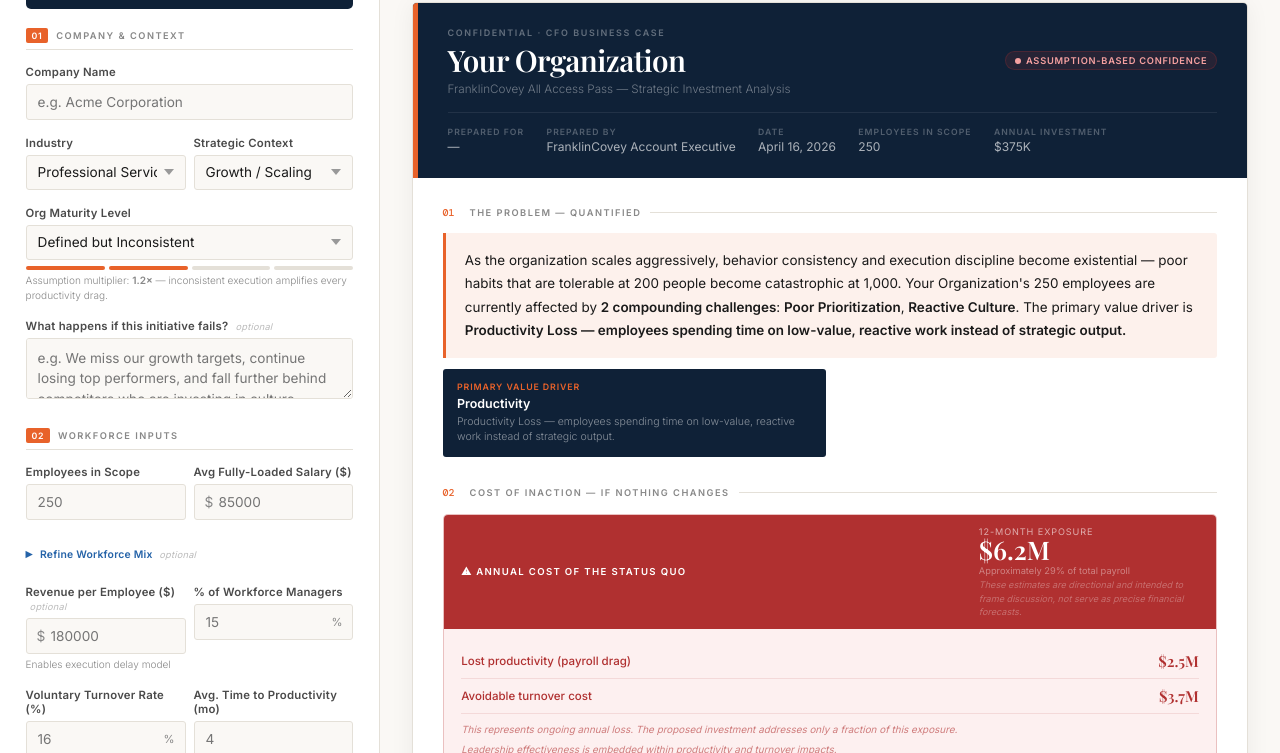
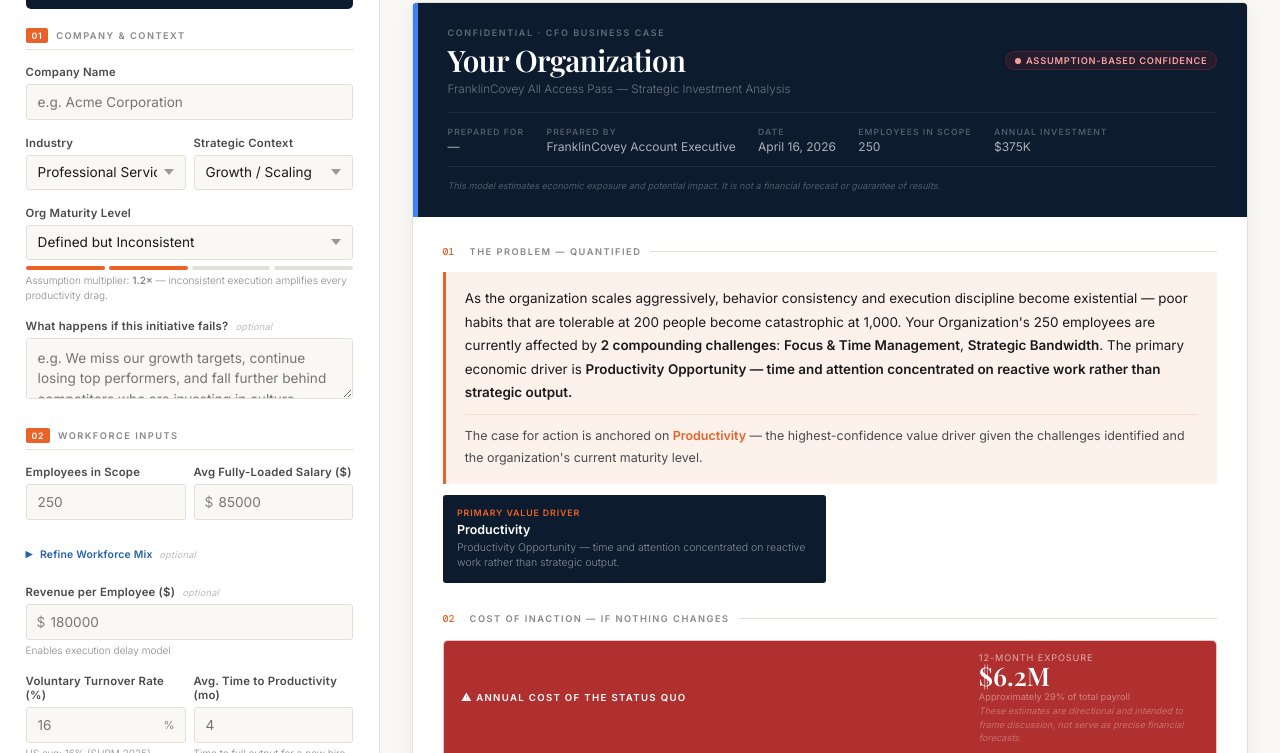
Before and after one commit to Timbernard53/FC-Business-Case-Generator, a plain HTML site: page index.html in a window 1280 px wide. Both pictures are taken after a click on the button "BUILD BUSINESS CASE →". Shown: the part 163-916 px from the top of the page. Drawn offline with nearby package versions, Linux system fonts and the light colour scheme; a web font is replaced by a local one.

Commit message:
Update index.html

```diff
--- a/index.html
+++ b/index.html
@@ -11,8 +11,9 @@
 ══════════════════════════════════════════════════════ */
 *,*::before,*::after{box-sizing:border-box;margin:0;padding:0;}
 :root{
-  --navy:#0f2137; --navy-mid:#1a3a5c; --navy-light:#2563a8;
+  --navy:#0d1b2e; --navy-mid:#1a3a5c; --navy-light:#2563a8;
   --fc-orange:#e8622a; --fc-orange-light:#fdf1ec; --fc-orange-mid:#f5a07a;
+  --fc-blue:#3b82f6; --fc-blue-dark:#1d4ed8;
   --cream:#faf8f5; --white:#fff; --rule:#e4e0d8;
   --ink:#1a1a1a; --ink-mid:#4a4a4a; --ink-light:#888; --ink-faint:#bbb;
   --green:#1a6b45; --green-light:#eaf4ee; --green-mid:#2d9966;
@@ -28,9 +29,11 @@ body{font-family:'Inter',sans-serif;background:var(--cream);color:var(--ink);min
 ══════════════════════════════════════════════════════ */
 .header{background:var(--navy);overflow:hidden;}
 .header-inner{display:flex;align-items:stretch;min-height:88px;}
-.hbrand{background:var(--fc-orange);padding:1.1rem 1.6rem;display:flex;flex-direction:column;justify-content:center;min-width:185px;flex-shrink:0;}
-.hbrand-name{font-family:'Playfair Display',serif;font-size:1.15rem;color:#fff;font-weight:600;line-height:1.2;}
-.hbrand-sub{font-size:0.57rem;font-weight:500;letter-spacing:.15em;text-transform:uppercase;color:rgba(255,255,255,.65);margin-top:3px;}
+.hbrand{background:var(--navy);padding:1.1rem 1.8rem;display:flex;align-items:center;gap:14px;flex-shrink:0;border-right:1px solid rgba(255,255,255,.08);}
+.hbrand-logo{flex-shrink:0;}
+.hbrand-wordmark{display:flex;flex-direction:column;gap:1px;}
+.hbrand-name{font-family:'Inter',sans-serif;font-size:1.2rem;color:#fff;font-weight:700;letter-spacing:-.02em;line-height:1.15;}
+.hbrand-sub{font-size:0.55rem;font-weight:500;letter-spacing:.18em;text-transform:uppercase;color:rgba(255,255,255,.45);margin-top:1px;}
 .htitle{padding:1.1rem 2rem;display:flex;flex-direction:column;justify-content:center;flex:1;}
 .htitle h1{font-family:'Playfair Display',serif;font-size:1.35rem;color:#fff;font-weight:500;letter-spacing:-.01em;}
 .htitle p{font-size:0.68rem;color:rgba(255,255,255,.35);margin-top:4px;font-weight:300;letter-spacing:.04em;}
@@ -192,7 +195,7 @@ select{-webkit-appearance:none;appearance:none;cursor:pointer;
 /* doc header */
 .doc-hd{background:var(--navy);}
 .doc-hd-inner{display:flex;align-items:stretch;}
-.doc-hd-accent{background:var(--fc-orange);width:5px;flex-shrink:0;}
+.doc-hd-accent{background:var(--fc-blue);width:5px;flex-shrink:0;}
 .doc-hd-body{padding:1.5rem 1.85rem;flex:1;}
 .doc-eyebrow{font-size:.56rem;font-weight:600;letter-spacing:.18em;text-transform:uppercase;color:rgba(255,255,255,.35);margin-bottom:6px;}
 .doc-company{font-family:'Playfair Display',serif;font-size:1.85rem;color:#fff;font-weight:600;letter-spacing:-.02em;line-height:1.1;}
@@ -394,8 +397,29 @@ select{-webkit-appearance:none;appearance:none;cursor:pointer;
 <div class="header">
   <div class="header-inner">
     <div class="hbrand">
+      <!-- FC logo mark — diamond/compass shape matching brand -->
+      <div class="hbrand-logo">
+        <svg width="38" height="38" viewBox="0 0 38 38" fill="none" xmlns="http://www.w3.org/2000/svg">
+          <defs>
+            <linearGradient id="lg1" x1="0" y1="0" x2="1" y2="1"><stop offset="0%" stop-color="#7ec8f7"/><stop offset="100%" stop-color="#2563c8"/></linearGradient>
+            <linearGradient id="lg2" x1="1" y1="0" x2="0" y2="1"><stop offset="0%" stop-color="#5aaef0"/><stop offset="100%" stop-color="#1d4ed8"/></linearGradient>
+            <linearGradient id="lg3" x1="0" y1="1" x2="1" y2="0"><stop offset="0%" stop-color="#3b82f6"/><stop offset="100%" stop-color="#93c5fd"/></linearGradient>
+            <linearGradient id="lg4" x1="1" y1="1" x2="0" y2="0"><stop offset="0%" stop-color="#1d4ed8"/><stop offset="100%" stop-color="#60a5fa"/></linearGradient>
+          </defs>
+          <!-- Top petal -->
+          <path d="M19 2 C19 2 13 10 13 19 C13 19 16 16 19 14 C22 16 25 19 25 19 C25 10 19 2 19 2Z" fill="url(#lg1)"/>
+          <!-- Right petal -->
+          <path d="M36 19 C36 19 28 13 19 13 C19 13 22 16 24 19 C22 22 19 25 19 25 C28 25 36 19 36 19Z" fill="url(#lg2)"/>
+          <!-- Bottom petal -->
+          <path d="M19 36 C19 36 25 28 25 19 C25 19 22 22 19 24 C16 22 13 19 13 19 C13 28 19 36 19 36Z" fill="url(#lg3)"/>
+          <!-- Left petal -->
+          <path d="M2 19 C2 19 10 25 19 25 C19 25 16 22 14 19 C16 16 19 13 19 13 C10 13 2 19 2 19Z" fill="url(#lg4)"/>
+        </svg>
+      </div>
+      <div class="hbrand-wordmark">
         <div class="hbrand-name">FranklinCovey</div>
         <div class="hbrand-sub">All Access Pass</div>
+      </div>
     </div>
     <div class="htitle">
       <h1>Business Case Generator</h1>
@@ -595,7 +619,6 @@ select{-webkit-appearance:none;appearance:none;cursor:pointer;
               <div class="wmix-note" id="wmixNote" style="display:none;">Percentages must total 100 — adjust to apply blended salary.</div>
             </div>
           </div>
-          <div class="field-row">
           <div class="field">
             <label>Revenue per Employee ($) <span class="optional-tag">optional</span></label>
             <div class="input-wrap has-pfx">
@@ -603,14 +626,6 @@ select{-webkit-appearance:none;appearance:none;cursor:pointer;
               <input type="number" id="revPerEmp" placeholder="180000" oninput="liveUpdate()"/>
             </div>
             <div class="field-hint">Enables execution delay model</div>
-            </div>
-            <div class="field">
-              <label>% of Workforce Managers</label>
-              <div class="input-wrap has-sfx">
-                <input type="number" id="mgrPct" placeholder="15" min="1" max="50" oninput="liveUpdate()"/>
-                <span class="sfx">%</span>
-              </div>
-            </div>
           </div>
           <div class="field-row">
             <div class="field">
@@ -638,42 +653,42 @@ select{-webkit-appearance:none;appearance:none;cursor:pointer;
             <div class="pchip">
               <input type="checkbox" id="pp_prioritization" value="prioritization" checked onchange="liveUpdate()"/>
               <label for="pp_prioritization">
-                <div class="pchip-name">Poor Prioritization</div>
+                <div class="pchip-name">Focus &amp; Time Management</div>
                 <div class="pchip-sub">Productivity · 8% drag</div>
               </label>
             </div>
             <div class="pchip">
               <input type="checkbox" id="pp_reactive" value="reactive" checked onchange="liveUpdate()"/>
               <label for="pp_reactive">
-                <div class="pchip-name">Reactive Culture</div>
+                <div class="pchip-name">Strategic Bandwidth</div>
                 <div class="pchip-sub">Productivity · 10% drag</div>
               </label>
             </div>
             <div class="pchip">
               <input type="checkbox" id="pp_trust" value="trust" onchange="liveUpdate()"/>
               <label for="pp_trust">
-                <div class="pchip-name">Low Trust</div>
+                <div class="pchip-name">Trust &amp; Collaboration</div>
                 <div class="pchip-sub">Execution · 12% drag</div>
               </label>
             </div>
             <div class="pchip">
               <input type="checkbox" id="pp_execution" value="execution" onchange="liveUpdate()"/>
               <label for="pp_execution">
-                <div class="pchip-name">Weak Execution</div>
+                <div class="pchip-name">Execution Alignment</div>
                 <div class="pchip-sub">Execution · 9% drag</div>
               </label>
             </div>
             <div class="pchip">
               <input type="checkbox" id="pp_retention" value="retention" onchange="liveUpdate()"/>
               <label for="pp_retention">
-                <div class="pchip-name">High Turnover</div>
+                <div class="pchip-name">Talent Retention</div>
                 <div class="pchip-sub">Retention · 15% drag</div>
               </label>
             </div>
             <div class="pchip">
               <input type="checkbox" id="pp_leadership" value="leadership" onchange="liveUpdate()"/>
               <label for="pp_leadership">
-                <div class="pchip-name">Manager Quality</div>
+                <div class="pchip-name">Leadership Effectiveness</div>
                 <div class="pchip-sub">Leadership · 11% drag</div>
               </label>
             </div>
@@ -777,40 +792,40 @@ let lastResult = null;
 /* ── PAIN DATA ────────────────────────────────────── */
 const PAIN = {
   prioritization:{
-    name:'Poor Prioritization', category:'productivity', weight:.08,
-    desc:'Teams default to urgent, low-value work — leaving strategic initiatives perpetually deferred.',
+    name:'Focus & Time Management', category:'productivity', weight:.08,
+    desc:'Time and attention are concentrated on urgent, visible work — leaving high-value strategic initiatives under-resourced.',
     stat:'Employees operating reactively lose ~28% of productive output weekly (Gallup 2025).',
-    fcSolution:'The 7 Habits and 5 Choices frameworks provide every employee a repeatable system to reclaim Quadrant II time.'
+    fcSolution:'The 7 Habits and 5 Choices frameworks give every employee a repeatable system to protect time for Quadrant II work.'
   },
   reactive:{
-    name:'Reactive Culture', category:'productivity', weight:.10,
-    desc:'The organization perpetually firefights, crowding out the capability-building that drives long-term performance.',
+    name:'Strategic Bandwidth', category:'productivity', weight:.10,
+    desc:'The organization is stretched responding to immediate demands, limiting capacity for the capability-building that drives sustained performance.',
     stat:'Proactive-culture companies outperform reactive peers by 40% on growth (McKinsey).',
-    fcSolution:'FranklinCovey\'s culture methodology shifts teams from reactive to intentional at scale.'
+    fcSolution:'FranklinCovey\'s culture methodology shifts teams from reactive to intentional execution at scale.'
   },
   trust:{
-    name:'Low Organizational Trust', category:'execution', weight:.12,
-    desc:'Cross-functional friction, slow decisions, and high coordination costs create a "trust tax" on every initiative.',
-    stat:'Low-trust organizations pay 20–40% more in time and cost on every cross-functional transaction (Covey & Merrill).',
-    fcSolution:'The Speed of Trust curriculum gives leaders measurable behaviors to reduce coordination cost.'
+    name:'Trust & Collaboration', category:'execution', weight:.12,
+    desc:'Cross-functional coordination carries a cost premium — slower decisions, higher friction, and reduced speed to market on shared initiatives.',
+    stat:'Organizations with lower trust pay 20–40% more in time and cost on every cross-functional transaction (Covey & Merrill).',
+    fcSolution:'The Speed of Trust curriculum gives leaders concrete behaviors to measurably reduce coordination cost.'
   },
   execution:{
-    name:'Strategy-Execution Gap', category:'execution', weight:.09,
-    desc:'Strategic priorities don\'t cascade to front-line behavior. Goals exist at the leadership level but not in daily work.',
-    stat:'67% of strategic plans never fully execute due to poor goal alignment (HBR).',
-    fcSolution:'4 Disciplines of Execution (WIGs, lead measures, scoreboard, accountability rhythm) closes the gap operationally.'
+    name:'Execution Alignment', category:'execution', weight:.09,
+    desc:'Strategic priorities are not consistently translating into daily behavior and measurable outcomes at the team level.',
+    stat:'67% of strategic plans never fully execute due to goal alignment gaps (HBR).',
+    fcSolution:'4 Disciplines of Execution (WIGs, lead measures, scoreboard, accountability rhythm) closes the strategy-to-action gap.'
   },
   retention:{
-    name:'High Voluntary Turnover', category:'retention', weight:.15,
-    desc:'Above-benchmark attrition is inflating recruiting and onboarding costs while depleting institutional knowledge.',
+    name:'Talent Retention', category:'retention', weight:.15,
+    desc:'Voluntary attrition is creating recurring costs in recruiting, onboarding, and productivity ramp while reducing institutional knowledge.',
     stat:'Replacement cost: 50–200% of annual salary (SHRM 2025). 42% of exits are preventable (Gallup 2025).',
     fcSolution:'Leadership and engagement content directly addresses the #1 driver of exits: the manager relationship. A portion of turnover is driven by manager effectiveness, which is directly addressed through leadership development.'
   },
   leadership:{
-    name:'Manager Effectiveness', category:'leadership', weight:.11,
-    desc:'Frontline managers lack coaching, prioritization, and engagement skills to retain and develop their teams.',
+    name:'Leadership Effectiveness', category:'leadership', weight:.11,
+    desc:'Frontline leaders have significant opportunity to strengthen their coaching, prioritization, and team development skills.',
     stat:'70% of team engagement variance is attributable to the manager (Gallup 2025).',
-    fcSolution:'Leader In Me and manager effectiveness content gives every people leader a consistent operating system.'
+    fcSolution:'Leader In Me and manager effectiveness content gives every people leader a consistent, scalable operating system.'
   }
 };
 
@@ -875,7 +890,6 @@ function confidenceScore(){
   if(v('pricePerSeat',0)>0) userProvided++;
   if(v('turnover',0)>0) userProvided++;
   if(v('revPerEmp',0)>0) userProvided++;
-  if(v('mgrPct',0)>0) userProvided++;
   // >50% default/estimated = assumption-based
   if(userProvided<=2) return 'low';
   // some real data, some estimates = mixed
@@ -954,7 +968,6 @@ function buildModel(){
   const revPerEmpRaw   = v('revPerEmp',0);
   const revPerEmpEstimated = revPerEmpRaw === 0;
   const revPerEmp = revPerEmpRaw > 0 ? revPerEmpRaw : salary * 2.5;
-  const mgrPct      = v('mgrPct',15)/100;
   const turnoverPct = v('turnover',16)/100;
   const rampMonths  = v('rampMonths',4);
   const pricePerSeat= v('pricePerSeat',1500);
@@ -962,7 +975,6 @@ function buildModel(){
   const matMult     = MATURITY_MULT[g('maturity').value||'defined'];
 
   const totalPayroll  = employees * salary;
-  const managers      = Math.round(employees * mgrPct);
   const totalInvest   = employees * pricePerSeat;
   const totalMultiYr  = totalInvest * contractYrs;
 
@@ -1026,16 +1038,16 @@ function buildModel(){
 
   // Pain-to-category desc
   const catDesc = {
-    productivity:'Productivity Loss — employees spending time on low-value, reactive work instead of strategic output.',
-    execution:'Execution Delay — strategy not translating into daily behavior, costing speed and revenue.',
-    retention:'Avoidable Turnover — recruiting, onboarding, and ramp costs from preventable exits.',
-    leadership:'Manager Effectiveness — team output suppressed by undertrained frontline leaders.'
+    productivity:'Productivity Opportunity — time and attention concentrated on reactive work rather than strategic output.',
+    execution:'Execution Alignment — strategy not consistently translating into daily team behavior and measurable outcomes.',
+    retention:'Talent Retention — recruiting, onboarding, and ramp costs from preventable exits.',
+    leadership:'Leadership Effectiveness — team performance and engagement influenced by frontline leader development.'
   };
 
   return {
     // inputs
-    employees, salary, revPerEmp, revPerEmpEstimated, mgrPct, turnoverPct, rampMonths,
-    pricePerSeat, contractYrs, managers, matMult,
+    employees, salary, revPerEmp, revPerEmpEstimated, turnoverPct, rampMonths,
+    pricePerSeat, contractYrs, matMult,
     totalPayroll, totalInvest, totalMultiYr,
     // model
     cats, grossVal, grossValPreOverlap, overlapAdj,
@@ -1185,6 +1197,7 @@ function renderDoc(m){
             <div class="doc-meta-item"><span class="doc-meta-lbl">Employees in scope</span><span class="doc-meta-val">${m.employees.toLocaleString()}</span></div>
             <div class="doc-meta-item"><span class="doc-meta-lbl">Annual investment</span><span class="doc-meta-val">${ff(m.totalInvest)}</span></div>
           </div>
+          <div style="margin-top:.75rem;padding-top:.75rem;border-top:1px solid rgba(255,255,255,.08);font-size:.57rem;color:rgba(255,255,255,.28);font-style:italic;line-height:1.5;">This model estimates economic exposure and potential impact. It is not a financial forecast or guarantee of results.</div>
         </div>
       </div>
     </div>
@@ -1194,7 +1207,8 @@ function renderDoc(m){
       <div class="dsec">
         <div class="dsec-hd"><span class="dsec-num">01</span><span class="dsec-title">The Problem — Quantified</span><div class="dsec-line"></div></div>
         <div class="prob-block">
-          <p>${STRAT_COPY[strat]} ${company}'s ${m.employees.toLocaleString()} employees are currently affected by <strong>${pains.length} compounding challenge${pains.length>1?'s':''}</strong>: ${pains.map(p=>'<strong>'+p.name+'</strong>').join(', ')}. The primary value driver is <strong>${m.catDesc[m.primaryCat]}</strong>${m.secondaryCat?' The secondary driver is '+m.catDesc[m.secondaryCat]:''}</p>
+          <p>${STRAT_COPY[strat]} ${company}'s ${m.employees.toLocaleString()} employees are currently affected by <strong>${pains.length} compounding challenge${pains.length>1?'s':''}</strong>: ${pains.map(p=>'<strong>'+p.name+'</strong>').join(', ')}. The primary economic driver is <strong>${m.catDesc[m.primaryCat]}</strong>${m.secondaryCat?' A secondary driver is '+m.catDesc[m.secondaryCat]+'.':''}</p>
+          <p style="font-size:.78rem;color:var(--ink-mid);margin-top:.6rem;padding-top:.6rem;border-top:1px solid rgba(232,98,42,.15);font-weight:400;">The case for action is anchored on <strong style="color:var(--fc-orange);">${m.primaryCat.charAt(0).toUpperCase()+m.primaryCat.slice(1)}</strong> — the highest-confidence value driver given the challenges identified and the organization's current maturity level.</p>
         </div>
         <div class="drivers-row">
           <div class="driver-card primary">
@@ -1229,6 +1243,8 @@ function renderDoc(m){
             ${m.cats.execution>0?`<div class="coi-row"><span class="coi-row-label">Delayed execution / revenue drag</span><span class="coi-row-val">${ff(m.coiExecution)}</span></div>`:''}
             <div class="coi-footnote">This represents ongoing annual loss. The proposed investment addresses only a fraction of this exposure.</div>
             <div class="coi-footnote" style="margin-top:.3rem;">Leadership effectiveness is embedded within productivity and turnover impacts.</div>
+            <div class="coi-footnote" style="margin-top:.3rem;">Categories are directional and may have partial overlap; estimates are intentionally conservative.</div>
+            <div class="coi-footnote" style="margin-top:.3rem;">Delaying action preserves current cost exposure without reducing the business risk behind it.</div>
             <div class="coi-footnote" style="margin-top:.4rem;border-top:1px solid rgba(176,48,48,.1);padding-top:.4rem;">How this was calculated:
               <br>· Productivity loss = payroll × productivity drag × maturity factor
               <br>· Turnover cost = exits × replacement cost + lost productivity during ramp
@@ -1542,19 +1558,22 @@ function buildValueBreakdown(m, s){
     </div>`;
   }
   return `<div class="vbreak">
-    <div style="font-size:.58rem;font-weight:700;letter-spacing:.1em;text-transform:uppercase;color:var(--ink-light);margin-bottom:5px;">Direct Financial Impact</div>
-    ${bar('Retention',m.retentionVal,'retention')}
-    ${bar('Execution',m.executionVal,'execution')}
-    <div style="font-size:.58rem;font-weight:700;letter-spacing:.1em;text-transform:uppercase;color:var(--ink-light);margin:10px 0 5px;">Behavioral / Productivity Impact</div>
-    ${bar('Productivity',m.productivityVal,'productivity')}
-    ${bar('Leadership',m.leadershipVal,'leadership')}
+    <div style="font-size:.58rem;font-weight:700;letter-spacing:.1em;text-transform:uppercase;color:var(--green);margin-bottom:5px;">Hard Savings — Direct Cost Avoidance</div>
+    ${bar('Talent Retention (hard savings)',m.retentionVal,'retention')}
+    <div style="font-size:.58rem;font-weight:700;letter-spacing:.1em;text-transform:uppercase;color:var(--navy-mid);margin:10px 0 5px;">Operational Value — Performance Improvement</div>
+    ${bar('Focus & Time Management',m.productivityVal,'productivity')}
+    ${bar('Strategy Execution',m.executionVal,'execution')}
+    ${bar('Leadership Effectiveness',m.leadershipVal,'leadership')}
     <div class="vb-row" style="border-top:1px solid var(--rule);padding-top:7px;margin-top:2px;">
       <div class="vb-label" style="color:var(--ink-light);font-style:italic;">Overlap Adjustment (−20%)</div>
       <div class="vb-bar-wrap"><div class="vb-bar" style="width:20%;background:var(--rule);"></div></div>
       <div class="vb-val" style="color:var(--ink-light);">−${ff(m.overlapAdj * SCEN_RATE[currentScenario])}</div>
     </div>
   </div>
-  <div class="source-note" style="margin-top:.6rem;">To avoid overstating impact, overlapping effects across categories have been conservatively adjusted. Values shown at ${SCEN_LABEL[currentScenario]} adoption rate (${(SCEN_RATE[currentScenario]*100).toFixed(0)}%).</div>`;
+  <div class="source-note" style="margin-top:.6rem;">To avoid overstating impact, overlapping effects across categories have been conservatively adjusted. Values shown at ${SCEN_LABEL[currentScenario]} adoption rate (${(SCEN_RATE[currentScenario]*100).toFixed(0)}%).</div>
+  <div class="source-note" style="margin-top:.3rem;">Value reflects partial realization of modeled improvements and does not assume full attribution to a single initiative.</div>
+  <div class="source-note" style="margin-top:.3rem;">Hard savings often appear earlier, while broader productivity and execution gains compound over time.</div>
+  <div class="source-note" style="margin-top:.3rem;">At smaller cohort sizes, the objective is often validation of impact before broader economic capture.</div>`;
 }
 
 /* ── ASSUMPTIONS TABLE ────────────────────────────── */
@@ -1564,7 +1583,6 @@ function buildAssumptionsTable(m){
     ['Avg. fully-loaded salary', fmt(m.salary), v('salary',0)>0?'user':'default', 'Includes benefits & payroll taxes (~1.3× base)'],
     ['Voluntary turnover rate', pct(m.turnoverPct*100), v('turnover',0)>0?'user':'default', 'US average 16% (SHRM 2025)'],
     ['Ramp time for new hire', m.rampMonths+' months', v('rampMonths',0)>0?'user':'default', 'Time to full productivity'],
-    ['Manager % of workforce', pct(m.mgrPct*100), v('mgrPct',0)>0?'user':'default', 'Influences leadership value driver'],
     ['Revenue per employee', fmt(m.revPerEmp), m.revPerEmpEstimated?'default':'user', m.revPerEmpEstimated?'Revenue per employee estimated at 2.5× salary where not provided':'User-provided'],
     ['Total cost per employee / yr', fmt(m.pricePerSeat), v('pricePerSeat',0)>0?'user':'default', 'Includes platform access and supporting delivery components where applicable'],
     ['Maturity multiplier', m.matMult+'×', 'user', MATURITY_LABEL[g('maturity').value]],
```
Lines whose indentation alone changed are shown as unchanged.
